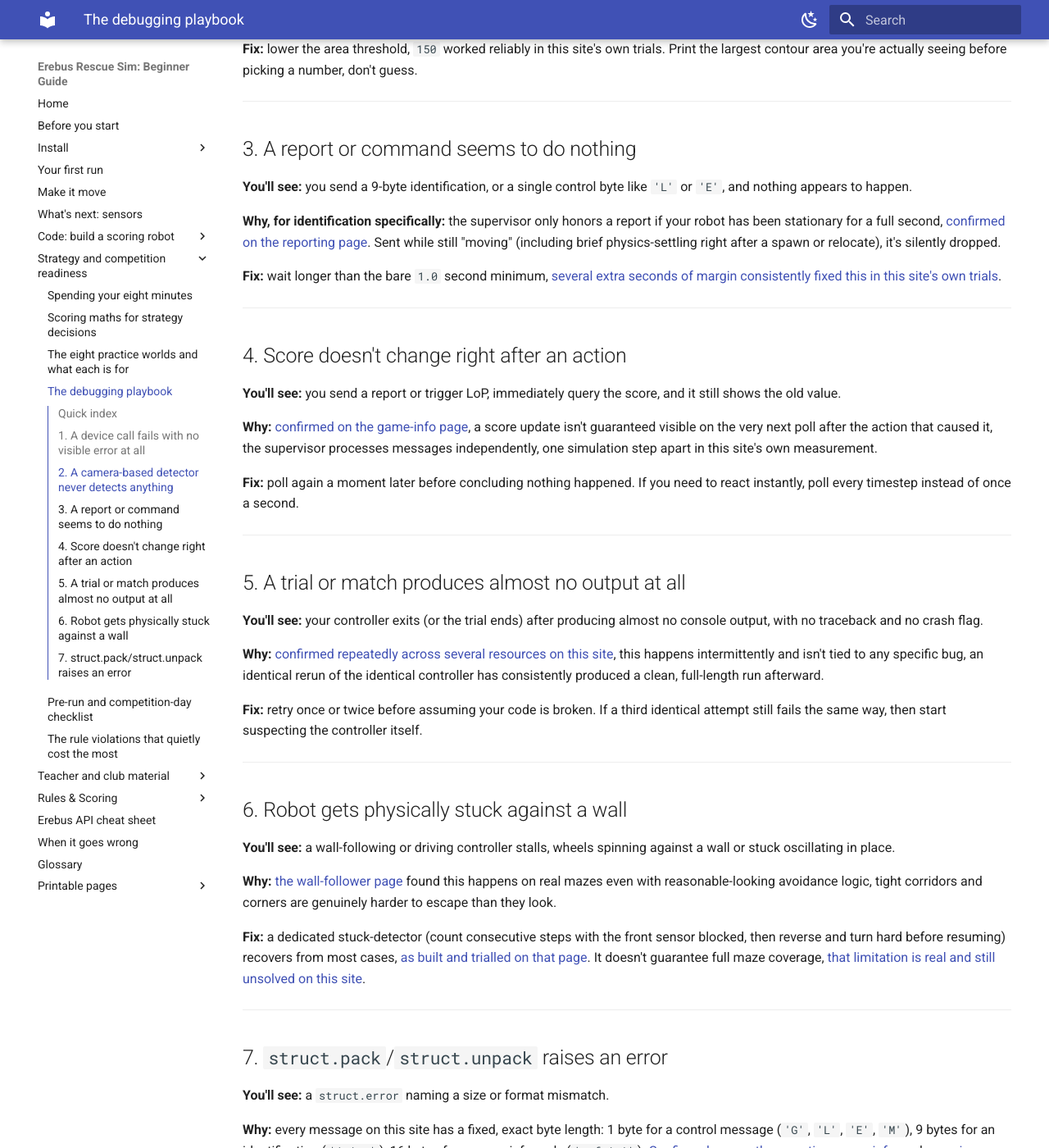
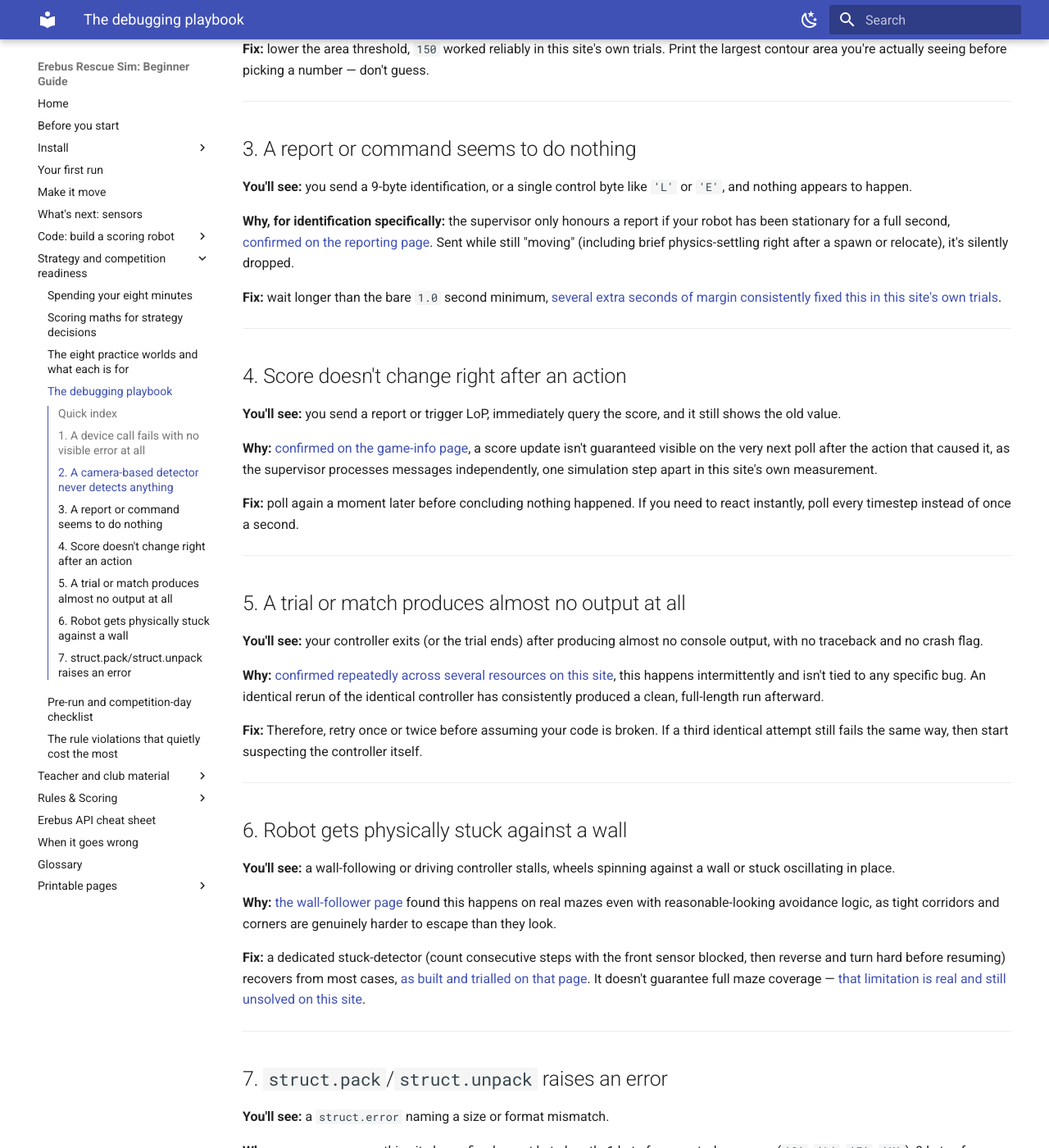
Before and after one commit to talkingj/rcja-rescue-sim-resources, an MkDocs documentation site: the page built from docs/debugging-playbook.md, in a window 1280 px wide and 1400 px high, scrolled down 1333 px. Shown: the whole window at 82% size. Built offline with MkDocs 1.6.1 and Material for MkDocs 9.7.7, drawn with Linux system fonts in a browser that asks for light colours; some of the changed text lies outside the part shown.

Commit message:
style: rewrite debugging-playbook.md in guide voice
Splices fixed: 0. Connectors added: 1. Purpose-first openers: 1.
Spelling: US -> AU, 0 words.
Preservation gate: pass (code blocks, numbers, links, admonitions intact).

```diff
--- a/docs/debugging-playbook.md
+++ b/docs/debugging-playbook.md
@@ -47,7 +47,7 @@ page](code-victim-detection.md), needs a contour covering 39% of this robot's sm
 frame, which a sign never reaches before you're uncomfortably close to the wall.
 
 **Fix:** lower the area threshold, `150` worked reliably in this site's own trials. Print the
-largest contour area you're actually seeing before picking a number, don't guess.
+largest contour area you're actually seeing before picking a number — don't guess.
 
 ---
 
@@ -56,8 +56,9 @@ largest contour area you're actually seeing before picking a number, don't guess
 **You'll see:** you send a 9-byte identification, or a single control byte like `'L'` or `'E'`, and
 nothing appears to happen.
 
-**Why, for identification specifically:** the supervisor only honors a report if your robot has been
-stationary for a full second, [confirmed on the reporting page](code-reporting.md). Sent while still
+**Why, for identification specifically:** the supervisor only honours a report if your robot has
+been stationary for a full second, [confirmed on the reporting page](code-reporting.md). Sent while
+still
 "moving" (including brief physics-settling right after a spawn or relocate), it's silently dropped.
 
 **Fix:** wait longer than the bare `1.0` second minimum, [several extra seconds of margin
@@ -71,7 +72,7 @@ consistently fixed this in this site's own trials](code-exit.md#getting-this-run
 the old value.
 
 **Why:** [confirmed on the game-info page](code-game-info.md), a score update isn't guaranteed
-visible on the very next poll after the action that caused it, the supervisor processes messages
+visible on the very next poll after the action that caused it, as the supervisor processes messages
 independently, one simulation step apart in this site's own measurement.
 
 **Fix:** poll again a moment later before concluding nothing happened. If you need to react
@@ -85,11 +86,11 @@ instantly, poll every timestep instead of once a second.
 with no traceback and no crash flag.
 
 **Why:** [confirmed repeatedly across several resources on this site](code-lack-of-progress.md), this
-happens intermittently and isn't tied to any specific bug, an identical rerun of the identical
+happens intermittently and isn't tied to any specific bug. An identical rerun of the identical
 controller has consistently produced a clean, full-length run afterward.
 
-**Fix:** retry once or twice before assuming your code is broken. If a third identical attempt still
-fails the same way, then start suspecting the controller itself.
+**Fix:** Therefore, retry once or twice before assuming your code is broken. If a third identical
+attempt still fails the same way, then start suspecting the controller itself.
 
 ---
 
@@ -99,12 +100,12 @@ fails the same way, then start suspecting the controller itself.
 stuck oscillating in place.
 
 **Why:** [the wall-follower page](code-wall-follower.md) found this happens on real mazes even with
-reasonable-looking avoidance logic, tight corridors and corners are genuinely harder to escape than
-they look.
+reasonable-looking avoidance logic, as tight corridors and corners are genuinely harder to escape
+than they look.
 
 **Fix:** a dedicated stuck-detector (count consecutive steps with the front sensor blocked, then
 reverse and turn hard before resuming) recovers from most cases, [as built and trialled on that
-page](code-wall-follower.md). It doesn't guarantee full maze coverage, [that limitation is real and
+page](code-wall-follower.md). It doesn't guarantee full maze coverage — [that limitation is real and
 still unsolved on this site](code-complete-run.md).
 
 ---
```
Also changed, not shown: other parts of docs/debugging-playbook.md (+5 -5 lines).
